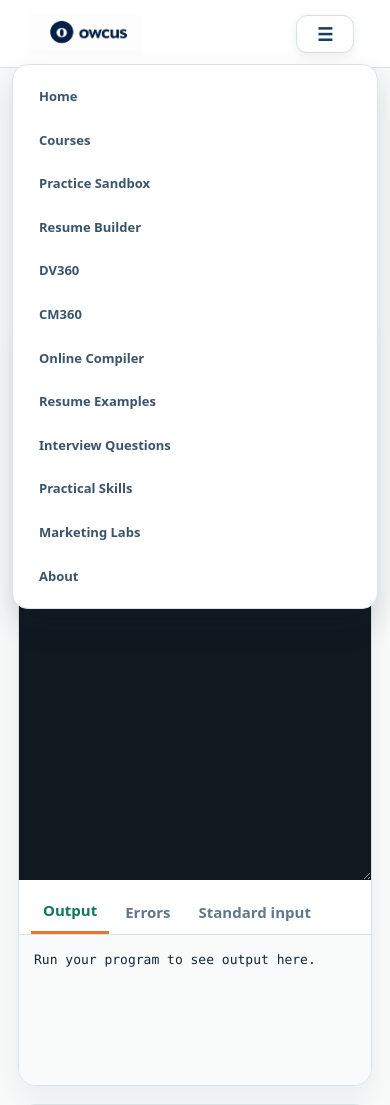
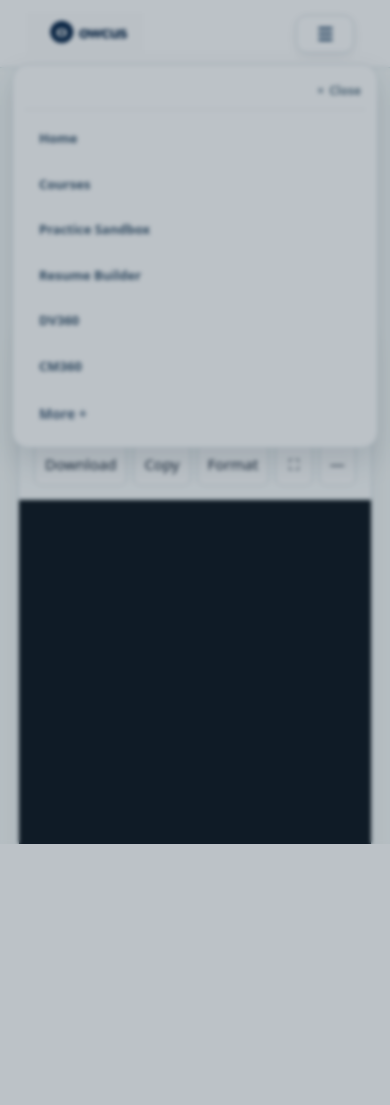
Before and after one commit to famtglobal09-star/owcustutor, a Django app: template tutoapp/templates/tutoapp/compiler.html in a window 390 px wide, after a click that opens the changed part. Shown: the top 1105 px of the page. After the commit the page ends 844 px from the top, so only its background shows below. Run offline with Django 5.2, Linux system fonts and the light colour scheme; the template is opened without the code that fills it, so the values that code supplies are empty; some libraries are stand-ins or nearby versions.

Commit message:
Build accessible responsive navigation drawer

```diff
--- a/tutoapp/static/tutoapp/responsive-overrides.css
+++ b/tutoapp/static/tutoapp/responsive-overrides.css
@@ -141,3 +141,34 @@ pre{max-width:100%;overflow-x:auto;white-space:pre-wrap;overflow-wrap:anywhere}
   .site-menu{margin-left:0!important;justify-content:flex-start!important}
   .site-auth-actions{margin-left:auto!important}
 }
+
+/* Final shared navigation contract: full row on desktop, drawer on tablet/mobile. */
+.site-nav-backdrop{display:none}
+.menu-close{display:none}
+@media (min-width:1024px){
+  .landing-header,.legal-header,.site-header,.practice-header,.compiler-header{position:sticky!important;top:0;z-index:80;flex-wrap:nowrap}
+  .menu-toggle{display:none!important}
+  .site-menu{display:flex!important;position:static;order:initial;flex:1 1 auto;flex-wrap:wrap;align-items:center;justify-content:flex-start!important;gap:2px;margin-left:clamp(12px,2vw,28px)!important;padding:0;background:transparent;border:0;box-shadow:none;overflow:visible}
+  .site-menu .menu-link{display:inline-flex!important;padding:9px 8px;font-size:13px}
+  .site-nav-more{position:relative;display:block}
+  .site-nav-more-button{padding:9px 10px}
+  .site-nav-more-menu{position:absolute;top:calc(100% + 8px);right:0;left:auto;min-width:220px}
+  .site-auth-actions{order:initial;margin-left:auto!important}
+}
+@media (max-width:1023px){
+  .landing-header,.legal-header,.site-header,.practice-header,.compiler-header{position:sticky!important;top:0;z-index:80}
+  .menu-toggle{display:inline-flex!important;align-items:center;justify-content:center;gap:7px;margin-left:auto!important;width:auto;min-width:58px;height:40px;padding:0 12px;border:1px solid #d7e1e5;border-radius:11px;background:#fff;color:#183d61;cursor:pointer}
+  .menu-toggle span:first-child{font-size:18px;line-height:1}
+  .menu-toggle span:last-child{font-size:12px;font-weight:800}
+  .site-nav-backdrop{display:block;position:fixed;inset:0;z-index:70;background:rgba(17,37,56,.28);backdrop-filter:blur(2px)}
+  .site-nav-backdrop[hidden]{display:none}
+  .site-menu{display:none;position:absolute;top:calc(100% + 8px);left:12px;right:12px;z-index:90;flex-direction:column;align-items:stretch;gap:3px;margin:0!important;padding:10px;background:#fff;border:1px solid #dbe4e7;border-radius:16px;box-shadow:0 16px 36px rgba(17,37,56,.2);max-height:calc(100dvh - 88px);overflow:auto}
+  .site-menu.open{display:flex}
+  .menu-close{display:flex;align-items:center;justify-content:flex-end;gap:5px;border:0;border-bottom:1px solid #edf1f2;margin:0 0 4px;padding:5px 4px 10px;background:transparent;color:#637b8c;font:700 12px system-ui;cursor:pointer}
+  .menu-close:first-letter{font-size:22px;line-height:12px;color:#183d61}
+  .site-menu .menu-link{display:block!important;padding:13px 14px;border-radius:10px}
+  .site-nav-more{display:block}
+  .site-nav-more-button{display:flex;width:100%;align-items:center;justify-content:space-between;border-radius:10px;padding:13px 14px}
+  .site-nav-more-menu{position:static;min-width:0;margin:3px 0 0;padding:4px;background:#f7fafb;box-shadow:none;border-color:#e5edef}
+  .site-nav-more-menu .menu-link{padding:12px 14px}
+}
--- a/tutoapp/static/tutoapp/site-nav.js
+++ b/tutoapp/static/tutoapp/site-nav.js
@@ -2,10 +2,11 @@
   const toggle = document.querySelector('.menu-toggle');
   const menu = document.getElementById('site-menu');
   if (!toggle || !menu) return;
+  const closeButton = menu.querySelector('[data-nav-close]');
+  const backdrop = document.querySelector('[data-nav-backdrop]');
   const more = menu.querySelector('.site-nav-more');
   const moreButton = menu.querySelector('.site-nav-more-button');
   const moreMenu = menu.querySelector('.site-nav-more-menu');
-  toggle.textContent = 'Menu';
   toggle.setAttribute('aria-label', 'Open navigation');
   if (moreButton) moreButton.textContent = 'More +';
   const closeMore = function () {
@@ -14,6 +15,17 @@
     moreMenu.hidden = true;
     more.classList.remove('open');
   };
+  const closeMenu = function () {
+    toggle.setAttribute('aria-expanded', 'false');
+    menu.classList.remove('open');
+    if (backdrop) backdrop.hidden = true;
+    closeMore();
+  };
+  const openMenu = function () {
+    toggle.setAttribute('aria-expanded', 'true');
+    menu.classList.add('open');
+    if (backdrop) backdrop.hidden = false;
+  };
   const currentPath = window.location.pathname.replace(/\/$/, '') || '/';
   menu.querySelectorAll('.menu-link').forEach(function (link) {
     const linkPath = new URL(link.href, window.location.origin).pathname.replace(/\/$/, '') || '/';
@@ -21,9 +33,10 @@
   });
   toggle.addEventListener('click', function () {
     const open = toggle.getAttribute('aria-expanded') === 'true';
-    toggle.setAttribute('aria-expanded', String(!open));
-    menu.classList.toggle('open', !open);
+    if (open) closeMenu(); else openMenu();
   });
+  if (closeButton) closeButton.addEventListener('click', closeMenu);
+  if (backdrop) backdrop.addEventListener('click', closeMenu);
   if (moreButton && moreMenu && more) {
     moreButton.addEventListener('click', function (event) {
       event.stopPropagation();
@@ -38,16 +51,12 @@
   }
   menu.querySelectorAll('a').forEach(function (link) {
     link.addEventListener('click', function () {
-      toggle.setAttribute('aria-expanded', 'false');
-      menu.classList.remove('open');
-      closeMore();
+      closeMenu();
     });
   });
   document.addEventListener('keydown', function (event) {
     if (event.key === 'Escape') {
-      toggle.setAttribute('aria-expanded', 'false');
-      menu.classList.remove('open');
-      closeMore();
+      closeMenu();
     }
   });
 }());
--- a/tutoapp/templates/tutoapp/site_nav_clean.html
+++ b/tutoapp/templates/tutoapp/site_nav_clean.html
@@ -1,17 +1,24 @@
-<button class="menu-toggle" type="button" aria-expanded="false" aria-controls="site-menu" aria-label="Open navigation">Menu</button>
+<button class="menu-toggle" type="button" aria-expanded="false" aria-controls="site-menu" aria-label="Open navigation"><span aria-hidden="true">☰</span><span>Menu</span></button>
+<div class="site-nav-backdrop" data-nav-backdrop hidden></div>
 <nav class="site-menu" id="site-menu" aria-label="Primary navigation">
+  <button class="menu-close" type="button" data-nav-close aria-label="Close navigation">× <span>Close</span></button>
   <a class="menu-link" href="/">Home</a>
   <a class="menu-link" href="/tutorials/#overview">Courses</a>
   <a class="menu-link" href="/practice/">Practice Sandbox</a>
   <a class="menu-link" href="/resume-builder/">Resume Builder</a>
   <a class="menu-link" href="/marketing-sandboxes/">DV360</a>
   <a class="menu-link" href="/marketing-sandboxes/">CM360</a>
+  <div class="site-nav-more">
+    <button class="site-nav-more-button" type="button" aria-expanded="false" aria-controls="site-more-menu">More <span aria-hidden="true">+</span></button>
+    <div class="site-nav-more-menu" id="site-more-menu" hidden>
       <a class="menu-link" href="/compiler/">Online Compiler</a>
       <a class="menu-link" href="/resume/">Resume Examples</a>
       <a class="menu-link" href="/practice/#interview">Interview Questions</a>
       <a class="menu-link" href="/practical-skills/">Practical Skills</a>
       <a class="menu-link" href="/marketing-sandboxes/">Marketing Labs</a>
       <a class="menu-link" href="/about/">About</a>
+    </div>
+  </div>
 </nav>
 <div class="site-auth-actions" data-site-auth data-auth-loading="true" aria-live="polite"></div>
 <script type="module" src="/static/tutoapp/site-auth.js?v=20261120-zoho-verification-5"></script>
```
Lines whose indentation alone changed are shown as unchanged.
